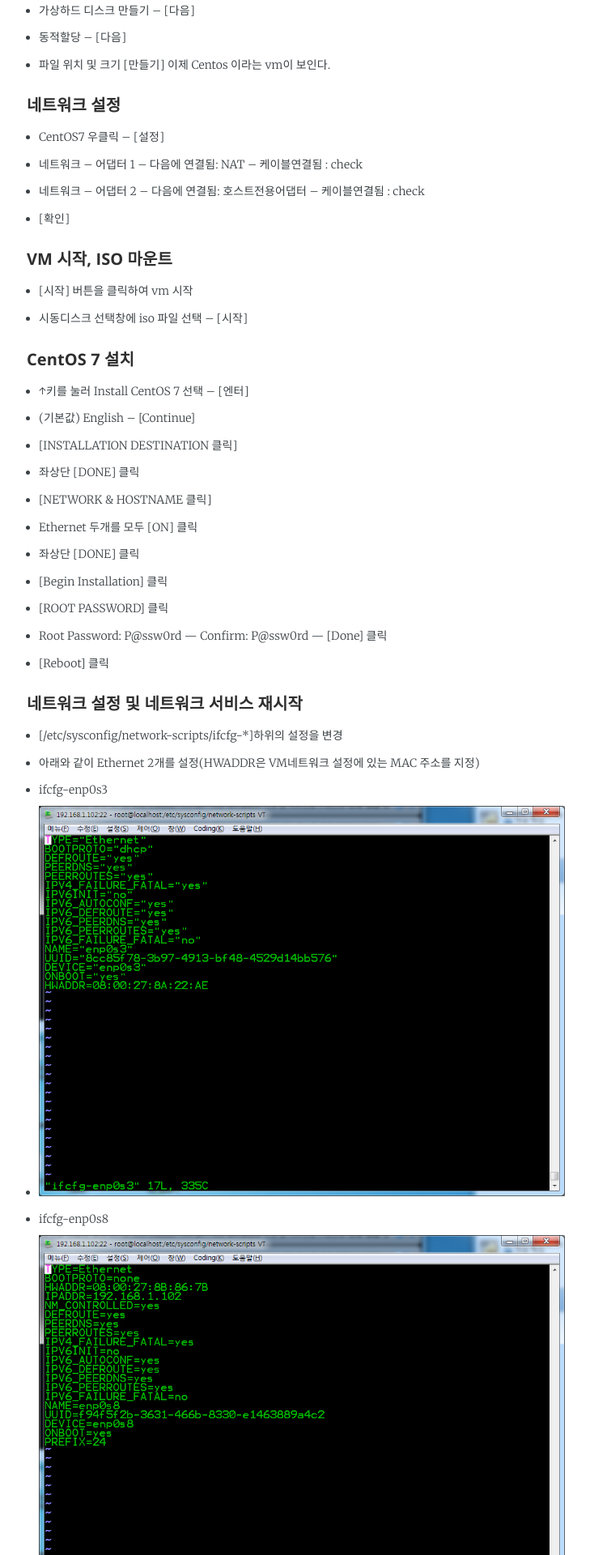
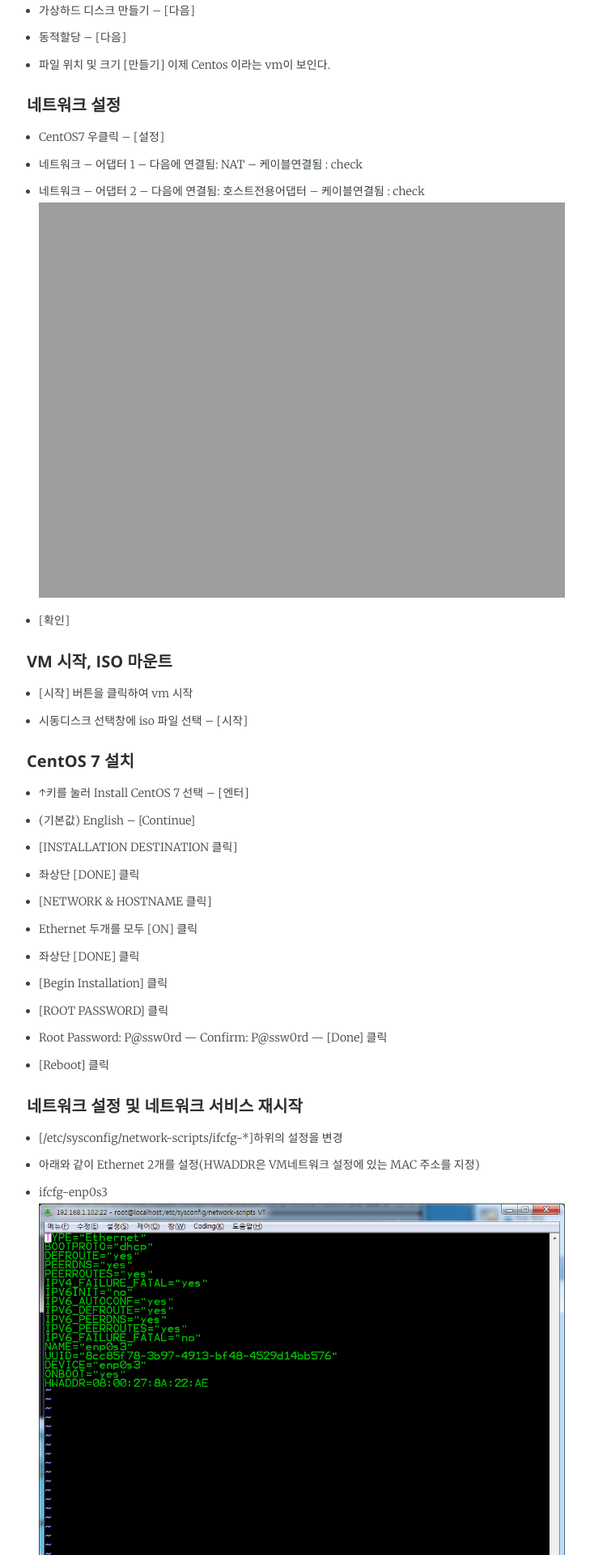
Before and after one commit to eceris/eceris.github.io, a Jekyll site: the page built from _posts/2016-09-07-VirtualBox centos7 설치.md, in a window 1280 px wide. Shown: the part 1151-3071 px from the top of the page at 81% size, without its empty margins (282-1011 px from the left). Built offline with Jekyll 4.4.1, drawn with Linux system fonts in a browser that asks for light colours; some web fonts are replaced.

Commit message:
centos 7 installation

```diff
--- a/_posts/2016-09-07-VirtualBox centos7 설치.md
+++ b/_posts/2016-09-07-VirtualBox centos7 설치.md
@@ -40,6 +40,7 @@ jekyll 을 docker로 설치하기 위해 centos7.0 을 VirtualBox에 설치한
 * CentOS7 우클릭 -- [설정]
 * 네트워크 -- 어댑터 1 -- 다음에 연결됨: NAT -- 케이블연결됨 : check
 * 네트워크 -- 어댑터 2 -- 다음에 연결됨: 호스트전용어댑터 -- 케이블연결됨 : check
+![](https://eceris.github.io/media/img/20160907_network.png)
 * [확인]
 
 #### **VM 시작, ISO 마운트**
@@ -63,7 +64,7 @@ jekyll 을 docker로 설치하기 위해 centos7.0 을 VirtualBox에 설치한
 * [/etc/sysconfig/network-scripts/ifcfg-*]하위의 설정을 변경
 * 아래와 같이 Ethernet 2개를 설정(HWADDR은 VM네트워크 설정에 있는 MAC 주소를 지정)
 * ifcfg-enp0s3
-* ![](https://eceris.github.io/media/img/20160907_enp0s3.png)
+![](https://eceris.github.io/media/img/20160907_enp0s3.png)
 * ifcfg-enp0s8
-* ![](https://eceris.github.io/media/img/20160907_enp0s8.png)
+![](https://eceris.github.io/media/img/20160907_enp0s8.png)
 * [sudo network service restart] 명령어로 네트워크 서비스 재시작
```
